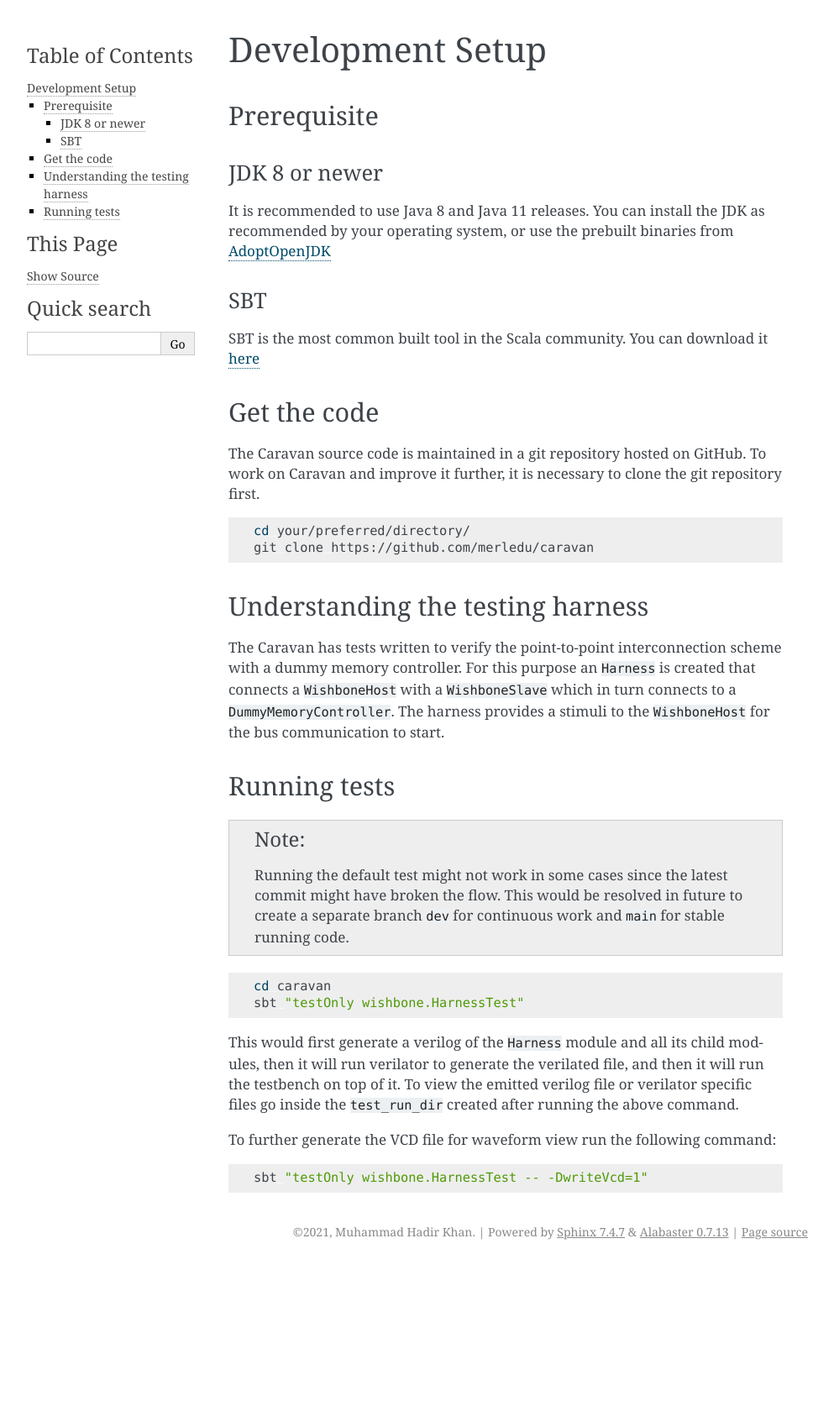
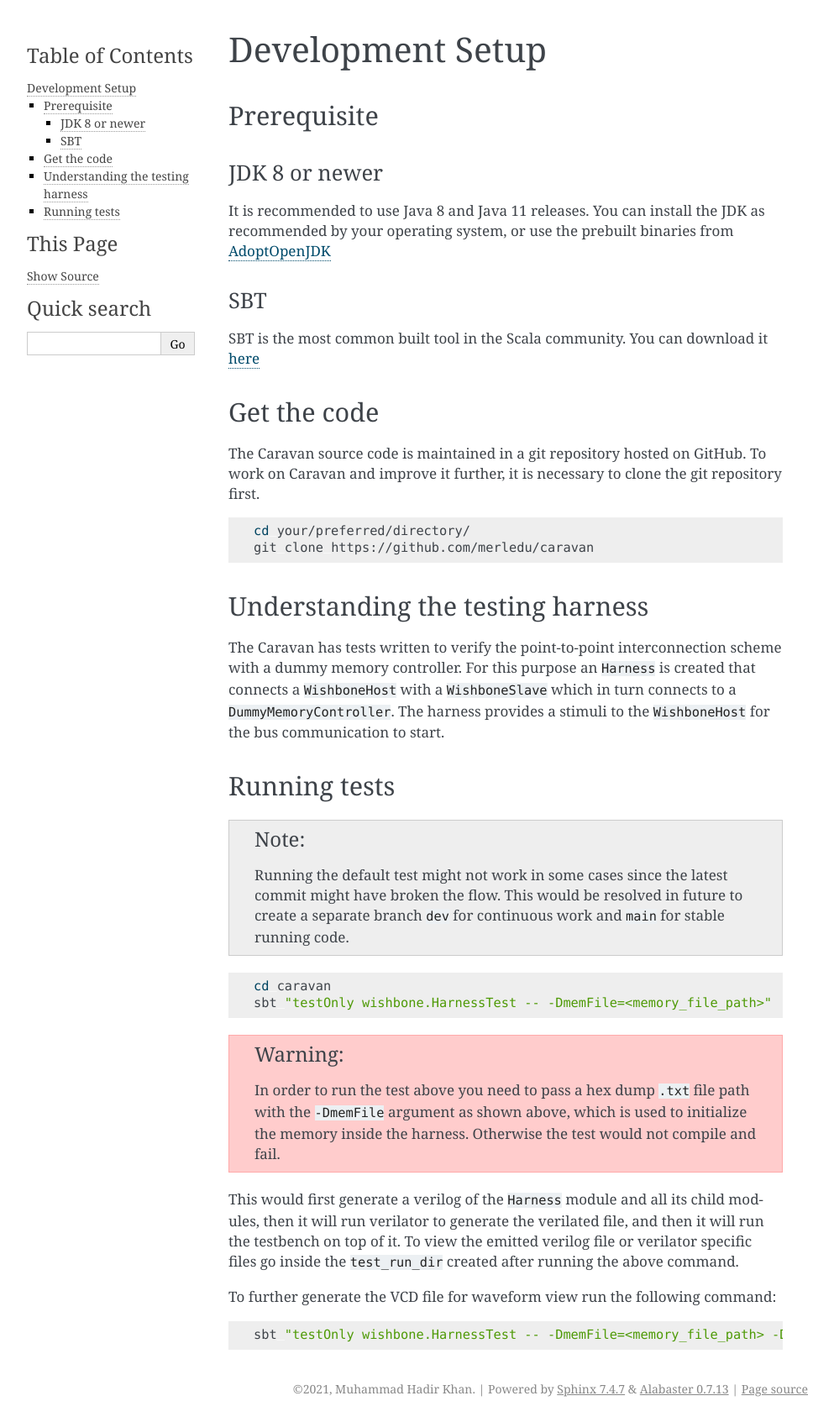
Before and after one commit to merledu/caravan, a Sphinx documentation site: the page built from docs/dev/devsetup.rst, in a window 1280 px wide. Shown: the whole page at 84% size, without its empty margins (148-1141 px from the left). Built offline with Sphinx 7.4.7, drawn with Linux system fonts in a browser that asks for light colours; before the commit the page ends 1506 px from its top, so only the background shows below that.

Commit message:
updated the docs to reflect passing the -DmemFile argument for memory initialization

```diff
--- a/docs/dev/devsetup.rst
+++ b/docs/dev/devsetup.rst
@@ -43,7 +43,13 @@ Running tests
 .. code-block:: bash
 
    cd caravan
-   sbt "testOnly wishbone.HarnessTest"
+   sbt "testOnly wishbone.HarnessTest -- -DmemFile=<memory_file_path>"
+
+.. warning::
+
+    In order to run the test above you need to pass a hex dump ``.txt`` file path with the ``-DmemFile``
+    argument as shown above, which is used to initialize the memory inside the harness.
+    Otherwise the test would not compile and fail.
 
 This would first generate a verilog of the ``Harness`` module and all its child modules, then it will run verilator
 to generate the verilated file, and then it will run the testbench on top of it. To view the emitted verilog file
@@ -53,4 +59,4 @@ To further generate the VCD file for waveform view run the following command:
 
 .. code-block:: bash
 
-   sbt "testOnly wishbone.HarnessTest -- -DwriteVcd=1"
+   sbt "testOnly wishbone.HarnessTest -- -DmemFile=<memory_file_path> -DwriteVcd=1"
```
